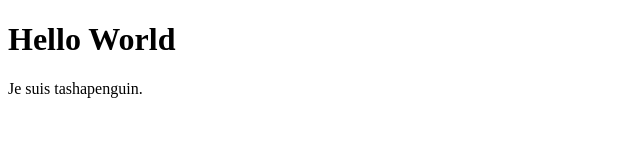
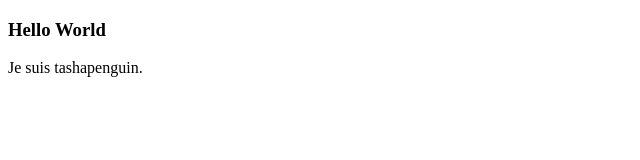
Before and after one commit to tashajade/tashajade.github.io, a plain HTML site: page index.html in a window 1280 px wide. Shown: the whole page, without its empty margins (0-640 px from the left). Drawn offline with Linux system fonts and the light colour scheme.

Commit message:
Update index.html

```diff
--- a/index.html
+++ b/index.html
@@ -1,6 +1,6 @@
 <!DOCTYPE html>
 <html>
 <body>
-<h1>Hello World</h1><p>Je suis tashapenguin.</p>
+<h3>Hello World</h3><p>Je suis tashapenguin.</p>
 </body>
 </html>
```
